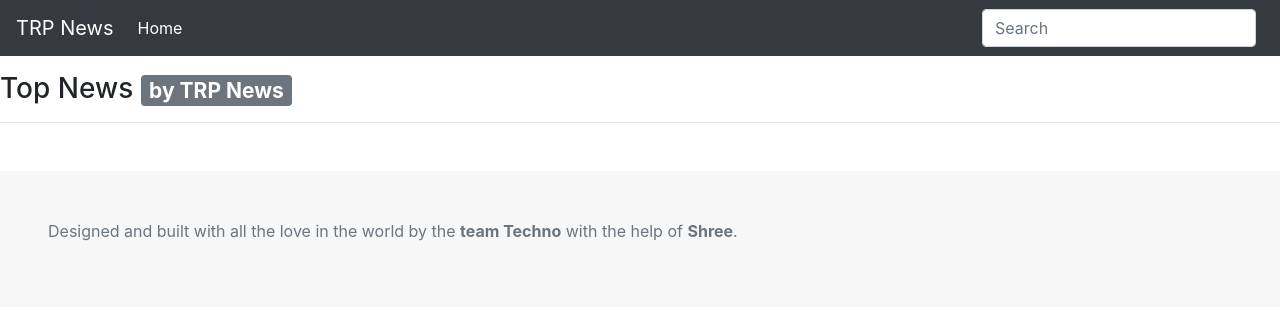
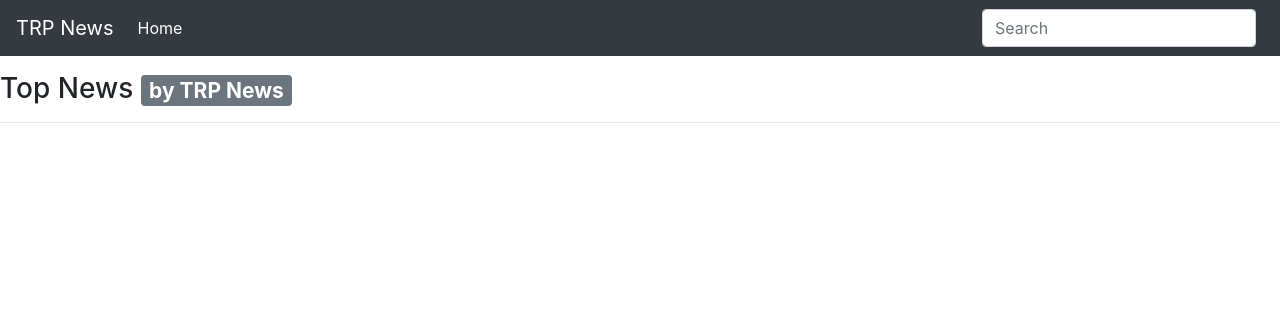
Before and after one commit to sahilpotale/newApp, a plain HTML site: page index.html in a window 1280 px wide. Drawn offline with nearby package versions, Linux system fonts and the light colour scheme; no server answers.

Commit message:
Update index.html

```diff
--- a/index.html
+++ b/index.html
@@ -10,7 +10,7 @@
     <link rel="stylesheet" href="https://stackpath.bootstrapcdn.com/bootstrap/4.4.1/css/bootstrap.min.css"
         integrity="sha384-Vkoo8x4CGsO3+Hhxv8T/Q5PaXtkKtu6ug5TOeNV6gBiFeWPGFN9MuhOf23Q9Ifjh" crossorigin="anonymous">
 
-    <title>Shree's News</title>
+    <title>Sahil's News</title>
     <style>
         .bd-footer {
     background-color: #f7f7f7;
@@ -46,11 +46,6 @@
     <div class="accordion" id="newsAccordian">
 
     </div>
-    <footer class="bd-footer text-muted mt-5">
-        <div class="container-fluid p-3 p-md-5">
-          <p>Designed and built with all the love in the world by the <strong>team Techno</strong> with the help of <strong>Shree</strong>.</p>
-        </div>
-      </footer>
     <!-- Optional JavaScript -->
     <!-- jQuery first, then Popper.js, then Bootstrap JS -->
     <script src="https://code.jquery.com/jquery-3.4.1.slim.min.js"
```
